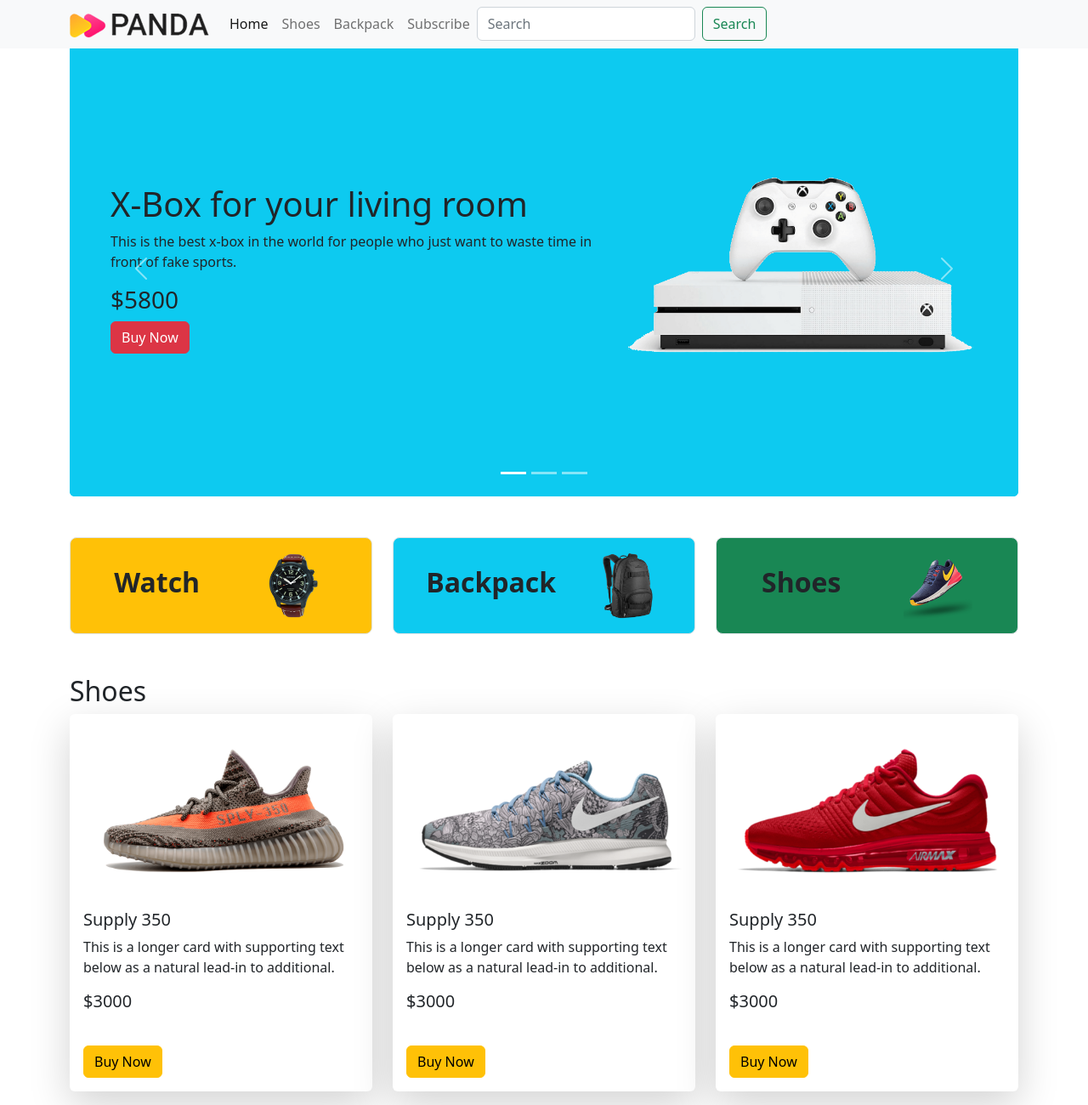
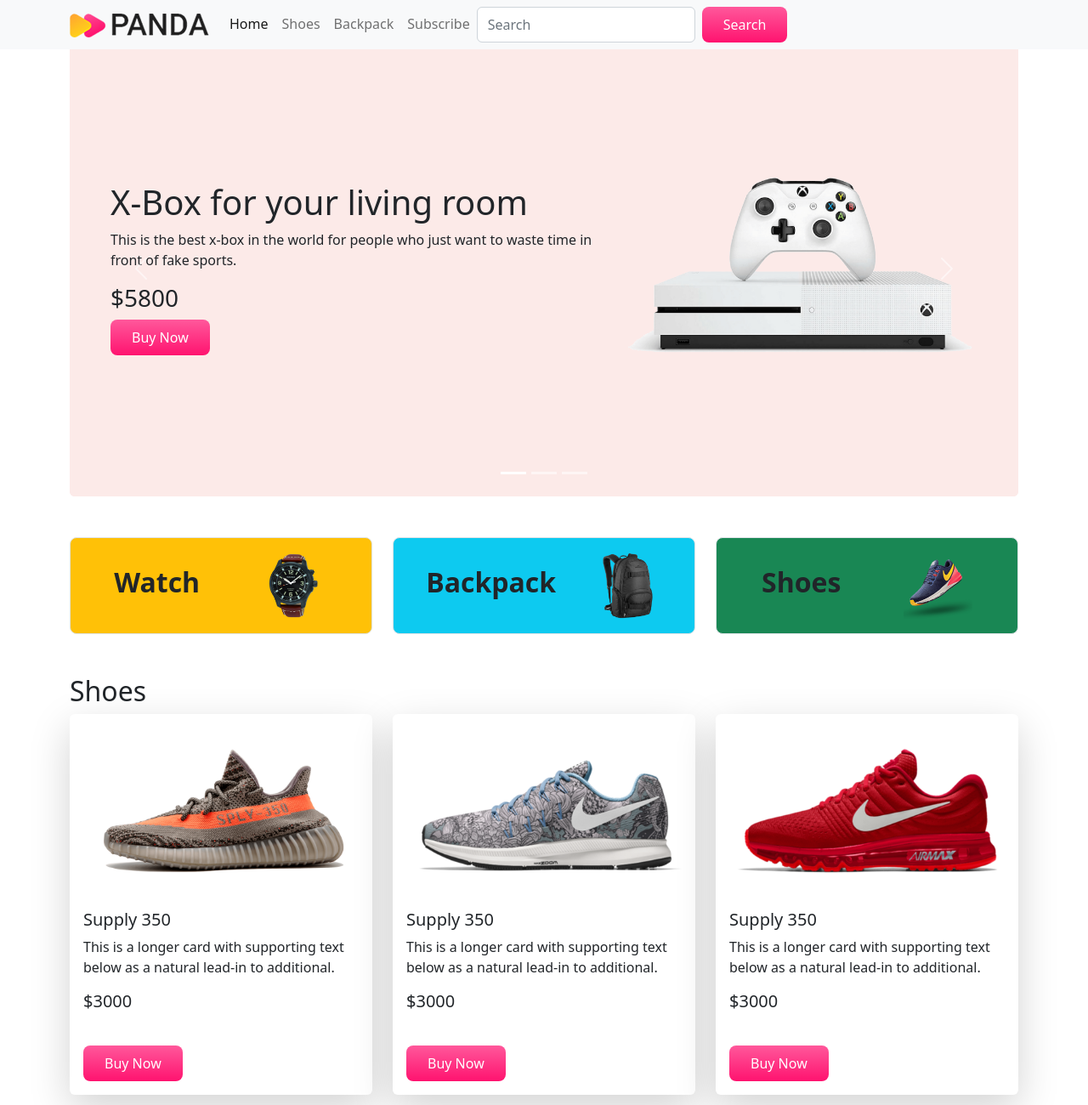
Before and after one commit to jahidhasan8/panda-mart, a plain HTML site: page index.html in a window 1280 px wide. Shown: the top 1300 px of the page at 85% size. Drawn offline with nearby package versions, Linux system fonts and the light colour scheme.

Commit message:
added custom css styles

```diff
--- /dev/null
+++ b/css/style.css
@@ -0,0 +1,11 @@
+.panda-bg-info{
+    background-color:#fceae8;
+}
+.btn-buy-now{
+    background-image: linear-gradient(to bottom, #FF589B 0%, #FF136F 100%);
+    color: #fff;
+    border: none;
+    border-radius: 8px;
+    padding: 9px 25px;
+    cursor: pointer;
+}
--- a/index.html
+++ b/index.html
@@ -7,6 +7,8 @@
     <title>Panda-mart</title>
     <link href="https://cdn.jsdelivr.net/npm/bootstrap@5.2.0/dist/css/bootstrap.min.css" rel="stylesheet"
         integrity="sha384-gH2yIJqKdNHPEq0n4Mqa/HGKIhSkIHeL5AyhkYV8i59U5AR6csBvApHHNl/vI1Bx" crossorigin="anonymous">
+        <!-- custom css  -->
+        <link rel="stylesheet" href="css/style.css">
 </head>
 
 <body>
@@ -36,7 +38,7 @@
                         </li>
                         <form class="d-flex" role="search">
                             <input class="form-control me-2" type="search" placeholder="Search" aria-label="Search">
-                            <button class="btn btn-outline-success" type="submit">Search</button>
+                            <button class="btn btn-buy-now" type="submit">Search</button>
                         </form>
 
                     </ul>
@@ -59,7 +61,7 @@
                         aria-label="Slide 3"></button>
                 </div>
                 <div class="carousel-inner">
-                    <div class="carousel-item active bg-info p-5 rounded">
+                    <div class="carousel-item active panda-bg-info p-5 rounded">
                         <div class="row">
                             <div class="col-lg-7 d-flex align-items-center ">
                                 <div>
@@ -71,7 +73,7 @@
                                     </p>
                                     <h3>$800</h3>
 
-                                    <div class="btn btn-danger">Buy Now</div>
+                                    <div class="btn btn-buy-now">Buy Now</div>
                                 </div>
                             </div>
                             <div class="col-lg-5">
@@ -80,7 +82,7 @@
                         </div>
 
                     </div>
-                    <div class="carousel-item active bg-info p-5 rounded">
+                    <div class="carousel-item active panda-bg-info p-5 rounded">
                         <div class="row">
                             <div class="col-lg-7 d-flex align-items-center ">
                                 <div>
@@ -92,7 +94,7 @@
                                     </p>
                                     <h3>$1800</h3>
 
-                                    <div class="btn btn-danger">Buy Now</div>
+                                    <div class="btn btn-buy-now">Buy Now</div>
                                 </div>
                             </div>
                             <div class="col-lg-5">
@@ -101,7 +103,7 @@
                         </div>
 
                     </div>
-                    <div class="carousel-item active bg-info p-5 rounded">
+                    <div class="carousel-item active panda-bg-info p-5 rounded">
                         <div class="row">
                             <div class="col-lg-7 d-flex align-items-center ">
                                 <div>
@@ -114,7 +116,7 @@
                                     </p>
                                     <h3>$5800</h3>
 
-                                    <div class="btn btn-danger">Buy Now</div>
+                                    <div class="btn btn-buy-now">Buy Now</div>
                                 </div>
                             </div>
                             <div class="col-lg-5">
@@ -186,7 +188,7 @@
                             <h5>$3000</h5>
                         </div>
                         <div class="m-3" >
-                            <div class="btn btn-warning">Buy Now</div>
+                            <div class="btn btn-buy-now">Buy Now</div>
                         </div>
                     </div>
                 </div>
@@ -201,7 +203,7 @@
                             <h5>$3000</h5>
                         </div>
                         <div class="m-3" >
-                            <div class="btn btn-warning">Buy Now</div>
+                            <div class="btn btn-buy-now">Buy Now</div>
                         </div>
                     </div>
                 </div>
@@ -216,7 +218,7 @@
                             <h5>$3000</h5>
                         </div>
                         <div class="m-3" >
-                            <div class="btn btn-warning">Buy Now</div>
+                            <div class="btn btn-buy-now">Buy Now</div>
                         </div>
                     </div>
                 </div>
@@ -238,7 +240,7 @@
                         <h5>$3000</h5>
                     </div>
                     <div class="m-3" >
-                        <div class="btn btn-warning">Buy Now</div>
+                        <div class="btn btn-buy-now">Buy Now</div>
                     </div>
                 </div>
             </div>
@@ -253,7 +255,7 @@
                         <h5>$3000</h5>
                     </div>
                     <div class="m-3" >
-                        <div class="btn btn-warning">Buy Now</div>
+                        <div class="btn btn-buy-now">Buy Now</div>
                     </div>
                 </div>
             </div>
@@ -268,7 +270,7 @@
                         <h5>$3000</h5>
                     </div>
                     <div class="m-3" >
-                        <div class="btn btn-warning">Buy Now</div>
+                        <div class="btn btn-buy-now">Buy Now</div>
                     </div>
                 </div>
             </div>
@@ -276,7 +278,7 @@
         </div>
         </section>
         <!-- subscribe section  -->
-        <section style="height: 300px;" class="container rounded-3 bg-info d-flex justify-content-center align-items-center" id="subscribe">
+        <section style="height: 300px;" class="container rounded-3 panda-bg-info d-flex justify-content-center align-items-center" id="subscribe">
             <div>
                 <h2>LET'S STAY IN TOUCH</h2>
             <p>Get updates on sales, specials and more
@@ -286,7 +288,7 @@
                   <label for="exampleInputEmail1" class="form-label">Email address</label>
                   <input type="email" class="form-control" id="exampleInputEmail1" aria-describedby="emailHelp">
                 </div>
-                <button type="submit" class="btn btn-primary">Submit</button>
+                <button type="submit" class="btn btn-buy-now">Submit</button>
               </form>
             </div>
         </section>
```
